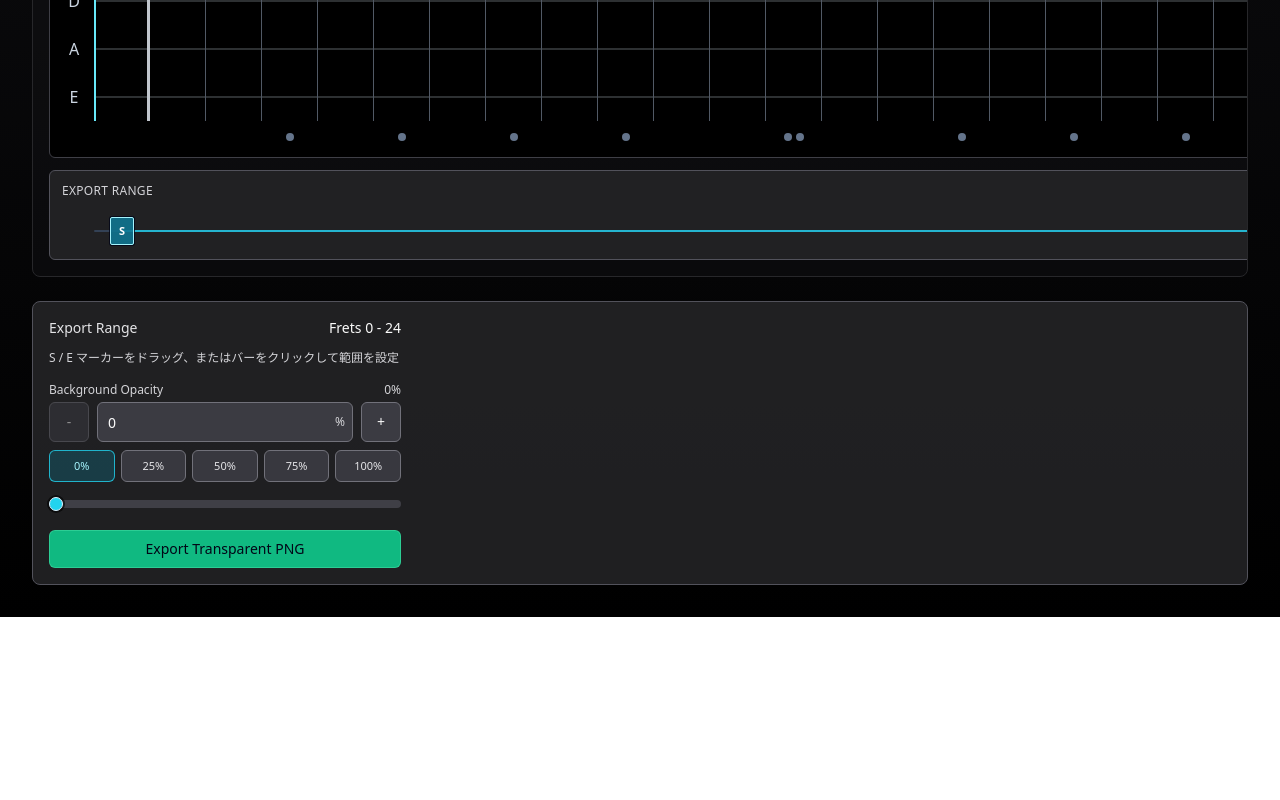
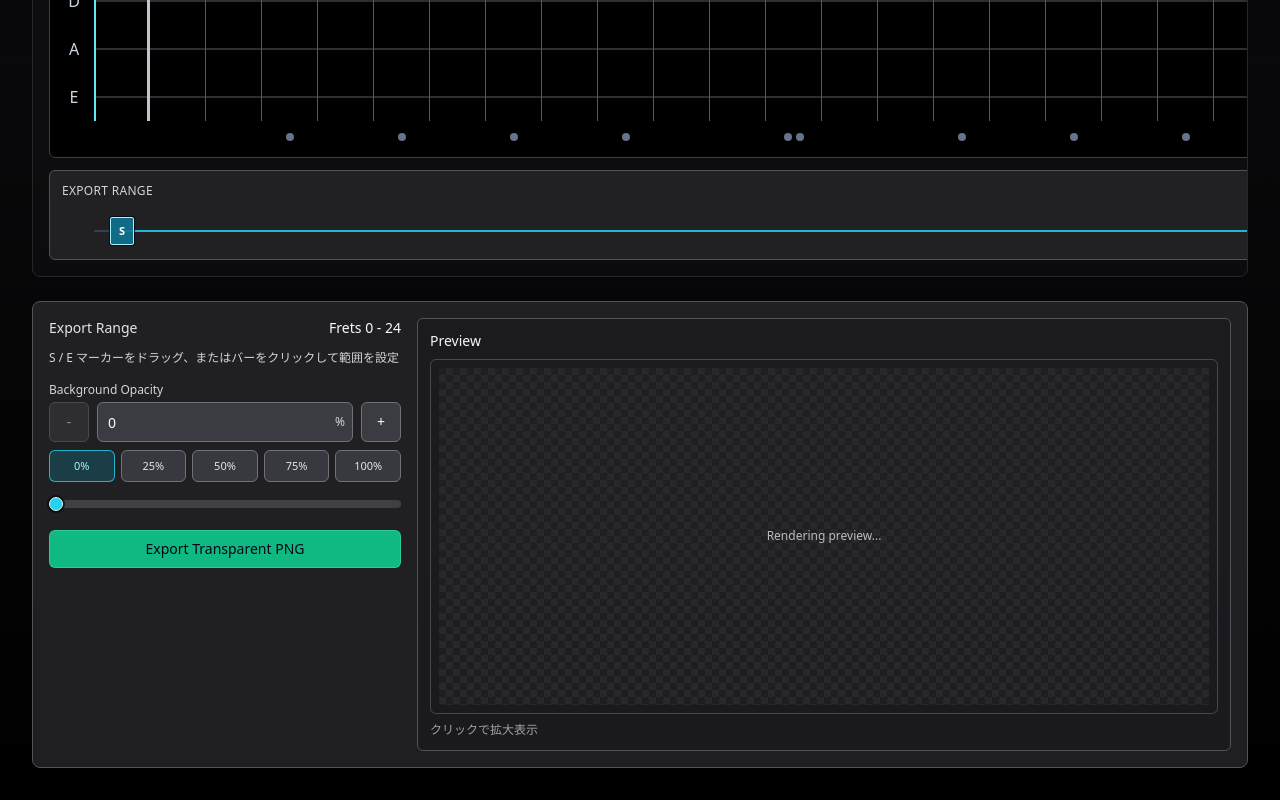
Before and after one commit to cizneeh/fretcanvas, a React (Vite) app: page / in a window 1280 px wide. Shown: the part 673-1473 px from the top of the page. Before the commit the page ends 1290 px from the top, so only its background shows below. Built offline with nearby package versions, Linux system fonts and the light colour scheme.

Commit message:
add export image preview

```diff
--- a/src/components/ExportPanel.tsx
+++ b/src/components/ExportPanel.tsx
@@ -45,10 +45,7 @@ export const ExportPanel = ({
       </div>
 
       <div className="mb-4">
-        <div className="mb-1 flex items-center justify-between text-xs text-zinc-300">
-          <span>Background Opacity</span>
-          <span>{backgroundOpacityPercent}%</span>
-        </div>
+        <div className="mb-1 text-xs text-zinc-300">Background Opacity</div>
         <div className="mb-2 grid grid-cols-[2.5rem_minmax(0,1fr)_2.5rem] gap-2">
           <button
             type="button"
--- a/src/components/ExportSettingsSection.tsx
+++ b/src/components/ExportSettingsSection.tsx
@@ -1,4 +1,9 @@
-import { exportTransparentPng } from '../libs/exportTransparentPng'
+import { useEffect, useMemo, useRef, useState } from 'react'
+import {
+  type ExportTransparentPngInput,
+  exportTransparentPng,
+  renderExportPngCanvas,
+} from '../libs/exportTransparentPng'
 import { useFretboardStore } from '../stores/fretboardStore'
 import { useHistoryStore } from '../stores/historyStore'
 import { useSettingsStore } from '../stores/settingsStore'
@@ -22,9 +27,131 @@ export const ExportSettingsSection = () => {
   const commitBufferedEdit = useHistoryStore((state) => state.commitBufferedEdit)
   const cancelBufferedEdit = useHistoryStore((state) => state.cancelBufferedEdit)
   const captureSnapshot = useHistoryStore((state) => state.captureSnapshot)
+  const [previewUrl, setPreviewUrl] = useState<string | undefined>(undefined)
+  const [previewStatus, setPreviewStatus] = useState<'rendering' | 'ready' | 'error'>('rendering')
+  const [previewError, setPreviewError] = useState<string | undefined>(undefined)
+  const [isPreviewModalOpen, setIsPreviewModalOpen] = useState(false)
+  const rafIdRef = useRef<number | undefined>(undefined)
+  const renderIdRef = useRef(0)
+  const latestInputRef = useRef<ExportTransparentPngInput | undefined>(undefined)
+  const previewUrlRef = useRef<string | undefined>(undefined)
+
+  const exportInput = useMemo<ExportTransparentPngInput>(
+    () => ({
+      keyPc,
+      noteLabelMode,
+      selectedScale,
+      selectedChord,
+      displayedNotes,
+      connections: Object.values(connectionsById),
+      bends: Object.values(bendsById),
+      exportFretStart,
+      exportFretEnd,
+      backgroundOpacityPercent,
+    }),
+    [
+      keyPc,
+      noteLabelMode,
+      selectedScale,
+      selectedChord,
+      displayedNotes,
+      connectionsById,
+      bendsById,
+      exportFretStart,
+      exportFretEnd,
+      backgroundOpacityPercent,
+    ],
+  )
+
+  useEffect(() => {
+    latestInputRef.current = exportInput
+    if (rafIdRef.current !== undefined) {
+      return
+    }
+
+    setPreviewStatus('rendering')
+    setPreviewError(undefined)
+    rafIdRef.current = requestAnimationFrame(() => {
+      rafIdRef.current = undefined
+      const input = latestInputRef.current
+      if (input === undefined) {
+        return
+      }
+
+      const nextRenderId = renderIdRef.current + 1
+      renderIdRef.current = nextRenderId
+      const canvas = renderExportPngCanvas(input)
+      if (canvas === undefined) {
+        if (renderIdRef.current !== nextRenderId) {
+          return
+        }
+        setPreviewStatus('error')
+        setPreviewError('Preview render failed')
+        return
+      }
+
+      canvas.toBlob(
+        (blob) => {
+          if (renderIdRef.current !== nextRenderId) {
+            return
+          }
+
+          if (blob === null) {
+            setPreviewStatus('error')
+            setPreviewError('Failed to create preview image')
+            return
+          }
+
+          const nextUrl = URL.createObjectURL(blob)
+          const previousUrl = previewUrlRef.current
+          previewUrlRef.current = nextUrl
+          if (previousUrl !== undefined) {
+            URL.revokeObjectURL(previousUrl)
+          }
+          setPreviewUrl(nextUrl)
+          setPreviewStatus('ready')
+          setPreviewError(undefined)
+        },
+        'image/png',
+        1,
+      )
+    })
+  }, [exportInput])
+
+  useEffect(() => {
+    return () => {
+      if (rafIdRef.current !== undefined) {
+        cancelAnimationFrame(rafIdRef.current)
+      }
+      renderIdRef.current += 1
+      const url = previewUrlRef.current
+      if (url !== undefined) {
+        URL.revokeObjectURL(url)
+        previewUrlRef.current = undefined
+      }
+    }
+  }, [])
+
+  useEffect(() => {
+    if (!isPreviewModalOpen) {
+      return
+    }
+
+    const handleKeyDown = (event: KeyboardEvent) => {
+      if (event.key === 'Escape') {
+        setIsPreviewModalOpen(false)
+      }
+    }
+
+    window.addEventListener('keydown', handleKeyDown)
+    return () => {
+      window.removeEventListener('keydown', handleKeyDown)
+    }
+  }, [isPreviewModalOpen])
 
   return (
     <section className="rounded-lg border border-zinc-600 bg-zinc-800/80 p-4">
+      <div className="grid gap-4 lg:grid-cols-[minmax(0,22rem)_minmax(0,1fr)] lg:items-start">
         <ExportPanel
           exportStart={Math.min(exportFretStart, exportFretEnd)}
           exportEnd={Math.max(exportFretStart, exportFretEnd)}
@@ -45,20 +172,103 @@ export const ExportSettingsSection = () => {
             }
           }}
           onExportTransparentPng={() => {
-          exportTransparentPng({
-            keyPc,
-            noteLabelMode,
-            selectedScale,
-            selectedChord,
-            displayedNotes,
-            connections: Object.values(connectionsById),
-            bends: Object.values(bendsById),
-            exportFretStart,
-            exportFretEnd,
-            backgroundOpacityPercent,
-          })
+            exportTransparentPng(exportInput)
           }}
         />
+
+        <div className="rounded-md border border-zinc-600 bg-zinc-900/60 p-3">
+          <div className="mb-2 text-sm font-medium text-zinc-100">Preview</div>
+          <button
+            type="button"
+            className={`w-full rounded-md border border-zinc-600 p-2 text-left transition-colors ${
+              previewUrl !== undefined
+                ? 'cursor-zoom-in hover:border-zinc-500'
+                : 'cursor-not-allowed opacity-80'
+            }`}
+            onClick={() => {
+              if (previewUrl === undefined) {
+                return
+              }
+              setIsPreviewModalOpen(true)
+            }}
+            disabled={previewUrl === undefined}
+          >
+            <div
+              className="relative aspect-[16/7] w-full overflow-hidden rounded-sm"
+              style={{
+                backgroundColor: '#27272a',
+                backgroundImage:
+                  'repeating-conic-gradient(rgba(255,255,255,0.09) 0% 25%, rgba(255,255,255,0.02) 0% 50%)',
+                backgroundSize: '14px 14px',
+              }}
+            >
+              {previewUrl !== undefined ? (
+                <img
+                  src={previewUrl}
+                  alt="Export preview"
+                  className="h-full w-full object-contain"
+                  draggable={false}
+                />
+              ) : undefined}
+              {previewStatus === 'rendering' ? (
+                <div className="absolute inset-0 flex items-center justify-center bg-black/25 text-xs text-zinc-200">
+                  Rendering preview...
+                </div>
+              ) : undefined}
+              {previewStatus === 'error' ? (
+                <div className="absolute inset-0 flex items-center justify-center bg-black/50 px-3 text-center text-xs text-rose-200">
+                  {previewError ?? 'Preview render failed'}
+                </div>
+              ) : undefined}
+            </div>
+          </button>
+          <div className="mt-2 text-xs text-zinc-400">クリックで拡大表示</div>
+        </div>
+      </div>
+
+      {isPreviewModalOpen && previewUrl !== undefined ? (
+        <div className="fixed inset-0 z-[70] flex items-center justify-center bg-black/80 p-4">
+          <button
+            type="button"
+            className="absolute inset-0"
+            aria-label="Close preview modal backdrop"
+            onClick={() => {
+              setIsPreviewModalOpen(false)
+            }}
+          />
+          <div className="relative w-full max-w-6xl rounded-lg border border-zinc-600 bg-zinc-900 p-4">
+            <div className="mb-3 flex items-center justify-between">
+              <div className="text-sm font-medium text-zinc-100">Export Preview</div>
+              <button
+                type="button"
+                className="rounded-md border border-zinc-500 bg-zinc-800 px-3 py-1.5 text-xs text-zinc-100 transition-colors hover:bg-zinc-700"
+                onClick={() => {
+                  setIsPreviewModalOpen(false)
+                }}
+              >
+                Close
+              </button>
+            </div>
+
+            <div
+              className="max-h-[80vh] overflow-auto rounded-md border border-zinc-600 p-2"
+              style={{
+                backgroundColor: '#27272a',
+                backgroundImage:
+                  'repeating-conic-gradient(rgba(255,255,255,0.09) 0% 25%, rgba(255,255,255,0.02) 0% 50%)',
+                backgroundSize: '14px 14px',
+              }}
+            >
+              <img
+                src={previewUrl}
+                alt="Export preview enlarged"
+                className="mx-auto block h-auto max-h-[74vh] w-auto max-w-full object-contain"
+                draggable={false}
+              />
+            </div>
+          </div>
+        </div>
+      ) : undefined}
     </section>
   )
 }
--- a/src/libs/exportTransparentPng.ts
+++ b/src/libs/exportTransparentPng.ts
@@ -17,7 +17,7 @@ import {
   toPositionId,
 } from './model'
 
-type ExportTransparentPngInput = {
+export type ExportTransparentPngInput = {
   keyPc: PitchClass
   noteLabelMode: NoteLabelMode
   selectedScale: ScaleId | undefined
@@ -30,7 +30,7 @@ type ExportTransparentPngInput = {
   backgroundOpacityPercent: number
 }
 
-export const exportTransparentPng = ({
+export const renderExportPngCanvas = ({
   keyPc,
   noteLabelMode,
   selectedScale,
@@ -63,7 +63,7 @@ export const exportTransparentPng = ({
   canvas.height = canvasHeight
   const ctx = canvas.getContext('2d')
   if (ctx === null) {
-    return
+    return undefined
   }
 
   const boardLeft = paddingX + labelWidth
@@ -277,6 +277,17 @@ export const exportTransparentPng = ({
     }
   }
 
+  return canvas
+}
+
+export const exportTransparentPng = (input: ExportTransparentPngInput) => {
+  const canvas = renderExportPngCanvas(input)
+  if (canvas === undefined) {
+    return
+  }
+
+  const start = Math.min(input.exportFretStart, input.exportFretEnd)
+  const end = Math.max(input.exportFretStart, input.exportFretEnd)
   const filename = `fretmap-frets-${start}-${end}.png`
   canvas.toBlob(
     (blob) => {
```
Lines whose indentation alone changed are shown as unchanged.
